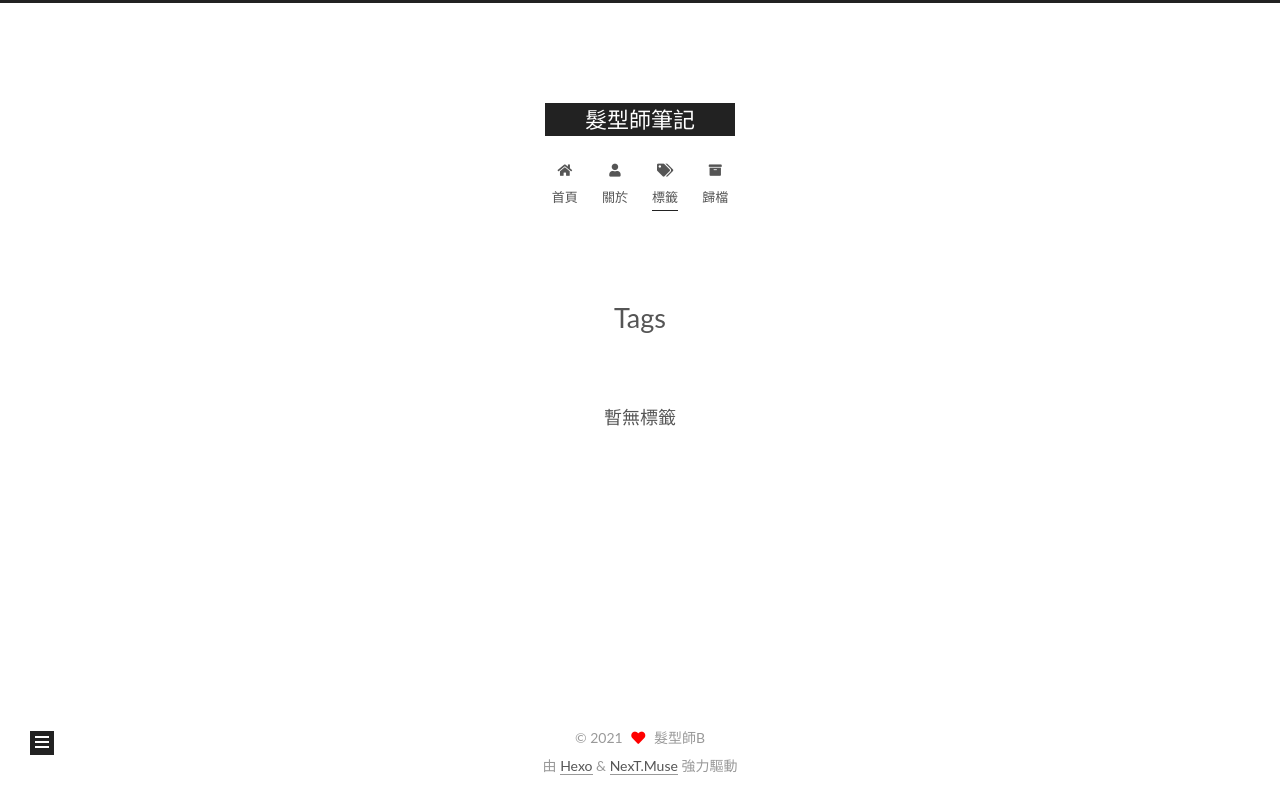
After one commit to opalhair/opalhair.github.io, a PHP site: page /tags/ in a window 1280 px wide. The commit adds this page. Run offline with PHP 8.4, Linux system fonts and the light colour scheme.

Commit message:
Site updated: 2021-02-27 18:08:37

```diff
--- a/css/main.css
+++ b/css/main.css
@@ -1168,7 +1168,7 @@ pre .javascript .function {
 }
 .links-of-author a::before,
 .links-of-author span.exturl::before {
-  background: #ff6fde;
+  background: #fff9b1;
   border-radius: 50%;
   content: ' ';
   display: inline-block;
--- /dev/null
+++ b/tags/index.html
@@ -0,0 +1,354 @@
+<!DOCTYPE html>
+<html lang="zh-HK">
+<head>
+  <meta charset="UTF-8">
+<meta name="viewport" content="width=device-width, initial-scale=1, maximum-scale=2">
+<meta name="theme-color" content="#222">
+<meta name="generator" content="Hexo 5.4.0">
+  <link rel="apple-touch-icon" sizes="180x180" href="/images/apple-touch-icon-next.png">
+  <link rel="icon" type="image/png" sizes="32x32" href="/images/favicon-32x32-next.png">
+  <link rel="icon" type="image/png" sizes="16x16" href="/images/favicon-16x16-next.png">
+  <link rel="mask-icon" href="/images/logo.svg" color="#222">
+
+<link rel="stylesheet" href="/css/main.css">
+
+
+<link rel="stylesheet" href="/lib/font-awesome/css/all.min.css">
+
+<script id="hexo-configurations">
+    var NexT = window.NexT || {};
+    var CONFIG = {"hostname":"ahair.tips","root":"/","scheme":"Muse","version":"7.8.0","exturl":false,"sidebar":{"position":"left","display":"post","padding":18,"offset":12,"onmobile":false},"copycode":{"enable":false,"show_result":false,"style":null},"back2top":{"enable":true,"sidebar":false,"scrollpercent":false},"bookmark":{"enable":false,"color":"#222","save":"auto"},"fancybox":false,"mediumzoom":false,"lazyload":false,"pangu":false,"comments":{"style":"tabs","active":null,"storage":true,"lazyload":false,"nav":null},"algolia":{"hits":{"per_page":10},"labels":{"input_placeholder":"Search for Posts","hits_empty":"We didn't find any results for the search: ${query}","hits_stats":"${hits} results found in ${time} ms"}},"localsearch":{"enable":false,"trigger":"auto","top_n_per_article":1,"unescape":false,"preload":false},"motion":{"enable":true,"async":false,"transition":{"post_block":"fadeIn","post_header":"slideDownIn","post_body":"slideDownIn","coll_header":"slideLeftIn","sidebar":"slideUpIn"}}};
+  </script>
+
+  <meta name="description" content="髮型師筆記">
+<meta property="og:type" content="website">
+<meta property="og:title" content="Tags">
+<meta property="og:url" content="https://ahair.tips/tags/index.html">
+<meta property="og:site_name" content="髮型師筆記">
+<meta property="og:description" content="髮型師筆記">
+<meta property="og:locale" content="zh_HK">
+<meta property="article:published_time" content="2021-02-27T10:06:42.000Z">
+<meta property="article:modified_time" content="2021-02-27T10:06:53.577Z">
+<meta property="article:author" content="髮型師B">
+<meta name="twitter:card" content="summary">
+
+<link rel="canonical" href="https://ahair.tips/tags/">
+
+
+<script id="page-configurations">
+  // https://hexo.io/docs/variables.html
+  CONFIG.page = {
+    sidebar: "",
+    isHome : false,
+    isPost : false,
+    lang   : 'zh-HK'
+  };
+</script>
+
+  <title>Tags | 髮型師筆記
+</title>
+
+
+
+
+
+
+
+  <noscript>
+  <style>
+  .use-motion .brand,
+  .use-motion .menu-item,
+  .sidebar-inner,
+  .use-motion .post-block,
+  .use-motion .pagination,
+  .use-motion .comments,
+  .use-motion .post-header,
+  .use-motion .post-body,
+  .use-motion .collection-header { opacity: initial; }
+
+  .use-motion .site-title,
+  .use-motion .site-subtitle {
+    opacity: initial;
+    top: initial;
+  }
+
+  .use-motion .logo-line-before i { left: initial; }
+  .use-motion .logo-line-after i { right: initial; }
+  </style>
+</noscript>
+
+<link rel="alternate" href="/atom.xml" title="髮型師筆記" type="application/atom+xml">
+</head>
+
+<body itemscope itemtype="http://schema.org/WebPage">
+  <div class="container use-motion">
+    <div class="headband"></div>
+
+    <header class="header" itemscope itemtype="http://schema.org/WPHeader">
+      <div class="header-inner"><div class="site-brand-container">
+  <div class="site-nav-toggle">
+    <div class="toggle" aria-label="切換導航欄">
+      <span class="toggle-line toggle-line-first"></span>
+      <span class="toggle-line toggle-line-middle"></span>
+      <span class="toggle-line toggle-line-last"></span>
+    </div>
+  </div>
+
+  <div class="site-meta">
+
+    <a href="/" class="brand" rel="start">
+      <span class="logo-line-before"><i></i></span>
+      <h1 class="site-title">髮型師筆記</h1>
+      <span class="logo-line-after"><i></i></span>
+    </a>
+  </div>
+
+  <div class="site-nav-right">
+    <div class="toggle popup-trigger">
+    </div>
+  </div>
+</div>
+
+
+
+
+<nav class="site-nav">
+  <ul id="menu" class="main-menu menu">
+        <li class="menu-item menu-item-home">
+
+    <a href="/" rel="section"><i class="fa fa-home fa-fw"></i>首頁</a>
+
+  </li>
+        <li class="menu-item menu-item-about">
+
+    <a href="/about/" rel="section"><i class="fa fa-user fa-fw"></i>關於</a>
+
+  </li>
+        <li class="menu-item menu-item-tags">
+
+    <a href="/tags/" rel="section"><i class="fa fa-tags fa-fw"></i>標籤</a>
+
+  </li>
+        <li class="menu-item menu-item-archives">
+
+    <a href="/archives/" rel="section"><i class="fa fa-archive fa-fw"></i>歸檔</a>
+
+  </li>
+  </ul>
+</nav>
+
+
+
+
+</div>
+    </header>
+
+
+  <div class="back-to-top">
+    <i class="fa fa-arrow-up"></i>
+    <span>0%</span>
+  </div>
+
+
+    <main class="main">
+      <div class="main-inner">
+        <div class="content-wrap">
+
+
+
+
+          <div class="content page posts-expand">
+
+
+
+
+
+    <div class="post-block" lang="zh-HK">
+      <header class="post-header">
+
+<h1 class="post-title" itemprop="name headline">Tags
+</h1>
+
+<div class="post-meta">
+
+
+</div>
+
+</header>
+
+
+
+
+      <div class="post-body">
+          <div class="tag-cloud">
+            <div class="tag-cloud-title">
+              暫無標籤
+            </div>
+            <div class="tag-cloud-tags">
+
+            </div>
+          </div>
+
+      </div>
+
+
+
+    </div>
+
+
+
+
+
+
+
+          </div>
+
+
+<script>
+  window.addEventListener('tabs:register', () => {
+    let { activeClass } = CONFIG.comments;
+    if (CONFIG.comments.storage) {
+      activeClass = localStorage.getItem('comments_active') || activeClass;
+    }
+    if (activeClass) {
+      let activeTab = document.querySelector(`a[href="#comment-${activeClass}"]`);
+      if (activeTab) {
+        activeTab.click();
+      }
+    }
+  });
+  if (CONFIG.comments.storage) {
+    window.addEventListener('tabs:click', event => {
+      if (!event.target.matches('.tabs-comment .tab-content .tab-pane')) return;
+      let commentClass = event.target.classList[1];
+      localStorage.setItem('comments_active', commentClass);
+    });
+  }
+</script>
+
+        </div>
+
+
+  <div class="toggle sidebar-toggle">
+    <span class="toggle-line toggle-line-first"></span>
+    <span class="toggle-line toggle-line-middle"></span>
+    <span class="toggle-line toggle-line-last"></span>
+  </div>
+
+  <aside class="sidebar">
+    <div class="sidebar-inner">
+
+      <ul class="sidebar-nav motion-element">
+        <li class="sidebar-nav-toc">
+          文章目錄
+        </li>
+        <li class="sidebar-nav-overview">
+          本站概覽
+        </li>
+      </ul>
+
+      <!--noindex-->
+      <div class="post-toc-wrap sidebar-panel">
+      </div>
+      <!--/noindex-->
+
+      <div class="site-overview-wrap sidebar-panel">
+        <div class="site-author motion-element" itemprop="author" itemscope itemtype="http://schema.org/Person">
+  <p class="site-author-name" itemprop="name">髮型師B</p>
+  <div class="site-description" itemprop="description">髮型師筆記</div>
+</div>
+<div class="site-state-wrap motion-element">
+  <nav class="site-state">
+      <div class="site-state-item site-state-posts">
+          <a href="/archives/">
+
+          <span class="site-state-item-count">1</span>
+          <span class="site-state-item-name">文章</span>
+        </a>
+      </div>
+  </nav>
+</div>
+
+
+
+      </div>
+
+    </div>
+  </aside>
+  <div id="sidebar-dimmer"></div>
+
+
+      </div>
+    </main>
+
+    <footer class="footer">
+      <div class="footer-inner">
+
+
+
+
+<div class="copyright">
+
+  &copy;
+  <span itemprop="copyrightYear">2021</span>
+  <span class="with-love">
+    <i class="fa fa-heart"></i>
+  </span>
+  <span class="author" itemprop="copyrightHolder">髮型師B</span>
+</div>
+  <div class="powered-by">由 <a href="https://hexo.io/" class="theme-link" rel="noopener external nofollow noreferrer" target="_blank">Hexo</a> & <a href="https://muse.theme-next.org/" class="theme-link" rel="noopener external nofollow noreferrer" target="_blank">NexT.Muse</a> 強力驅動
+  </div>
+
+
+
+
+
+
+
+
+
+
+      </div>
+    </footer>
+  </div>
+
+
+  <script src="/lib/anime.min.js"></script>
+  <script src="/lib/velocity/velocity.min.js"></script>
+  <script src="/lib/velocity/velocity.ui.min.js"></script>
+
+<script src="/js/utils.js"></script>
+
+<script src="/js/motion.js"></script>
+
+
+<script src="/js/schemes/muse.js"></script>
+
+
+<script src="/js/next-boot.js"></script>
+
+
+
+
+
+
+
+
+
+
+
+
+
+
+
+
+
+
+
+
+
+
+
+
+</body>
+</html>
```
Also changed, not shown: about/index.html (added, +346 -0 lines), sitemap.xml (+14 -0 lines).
